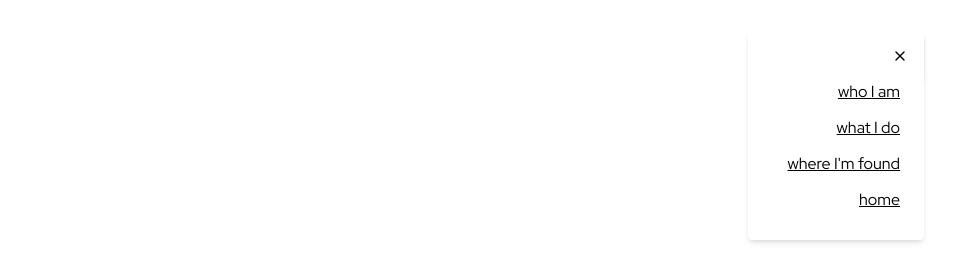
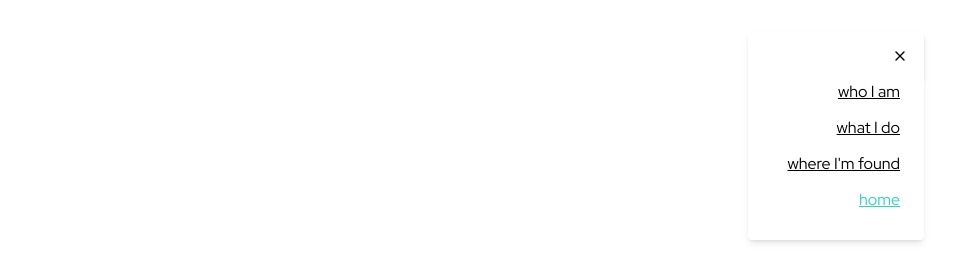
Before and after one commit to sparlos/sparling-dev, a Next.js app: page / in a window 1280 px wide. Both pictures are taken after a click on the button 1224 px from the left and 56 px from the top of the page. Shown: the top 265 px of the page, without its empty margins (324-1280 px from the left). Built offline with nearby package versions, Linux system fonts and the light colour scheme.

Commit message:
add highlight on nav menu items when on selected path

```diff
--- a/components/NavMenu.tsx
+++ b/components/NavMenu.tsx
@@ -1,12 +1,14 @@
 import { AnimatePresence, motion } from 'framer-motion'
 import { useTheme } from 'next-themes'
 import Link from 'next/link'
+import { useRouter } from 'next/router'
 import { useRef, useState } from 'react'
 import { FiMenu, FiX } from 'react-icons/fi'
 import { useOnClickOutside } from 'usehooks-ts'
 import { DEFAULT_SPRING_TRANSITION } from '../utils/framer'
 
 export default function NavMenu() {
+  const router = useRouter()
   const [isMenuButtonHovered, setIsMenuButtonHovered] = useState(false)
   const [isMenuActive, setIsMenuActive] = useState(false)
 
@@ -14,6 +16,15 @@ export default function NavMenu() {
     if (isMenuActive) {
       setIsMenuActive(false)
     }
+  }
+
+  const isSelectedPath = (path: string) => {
+    const { pathname } = router
+
+    if (path === '/') {
+      return pathname === '/'
+    }
+    return pathname.includes(path)
   }
 
   const navMenuRef = useRef() as React.MutableRefObject<HTMLButtonElement>
@@ -87,7 +98,9 @@ export default function NavMenu() {
                 <Link href="/about">
                   <motion.button
                     onClick={handleClickOutsideNav}
-                    className="mb-3 block w-full text-right underline"
+                    className={`mb-3 block w-full text-right underline ${
+                      isSelectedPath('about') && 'text-teal-400'
+                    }`}
                   >
                     who I am
                   </motion.button>
@@ -95,7 +108,9 @@ export default function NavMenu() {
                 <Link href="/projects-and-skills">
                   <motion.button
                     onClick={handleClickOutsideNav}
-                    className="mb-3 block w-full text-right underline"
+                    className={`mb-3 block w-full text-right underline ${
+                      isSelectedPath('projects-and-skills') && 'text-teal-400'
+                    }`}
                   >
                     what I do
                   </motion.button>
@@ -103,7 +118,9 @@ export default function NavMenu() {
                 <Link href="/contact">
                   <motion.button
                     onClick={handleClickOutsideNav}
-                    className="mb-3 block w-full text-right underline"
+                    className={`mb-3 block w-full text-right underline ${
+                      isSelectedPath('contact') && 'text-teal-400'
+                    }`}
                   >
                     where I&apos;m found
                   </motion.button>
@@ -111,7 +128,9 @@ export default function NavMenu() {
                 <Link href="/">
                   <motion.button
                     onClick={handleClickOutsideNav}
-                    className="block w-full text-right underline"
+                    className={`block w-full text-right underline ${
+                      isSelectedPath('/') && 'text-teal-400'
+                    }`}
                   >
                     home
                   </motion.button>
```
